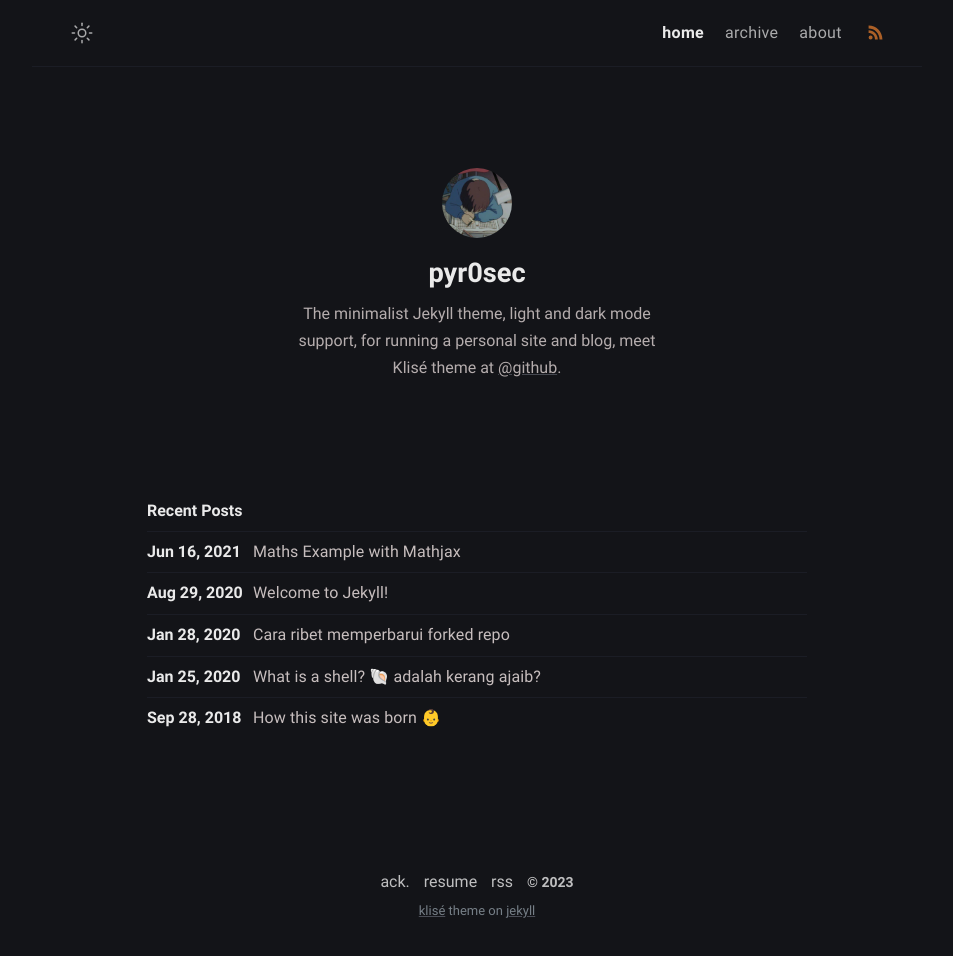
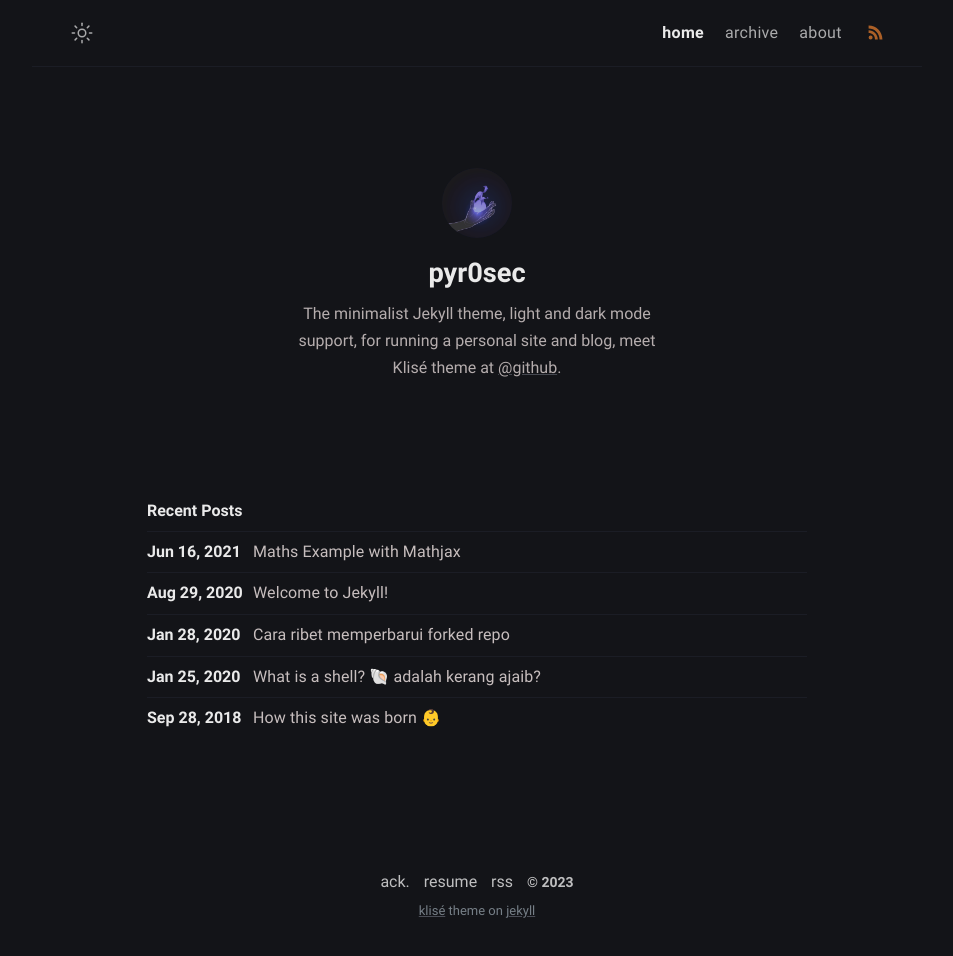
Before and after one commit to dadavidson/dadavidson-blog, a Jekyll site: the page built from index.md, in a window 1280 px wide. Shown: the whole page, without its empty margins (163-1116 px from the left). Built offline with Jekyll 4.4.1, drawn with Linux system fonts in a browser that asks for light colours.

Commit message:
Update _config.yml

```diff
--- a/_config.yml
+++ b/_config.yml
@@ -20,7 +20,7 @@
   twitter: twitter_username # twitter username
   facebook: facebook_username # facebook username
   email: your-email@email.com # email adress
-  avatar: /assets/img/avatar.jpg # change with your own avatar
+  avatar: /assets/img/pyro.gif # change with your own avatar
 
 # URL settings
 url: "https://klise.now.sh" #
```
